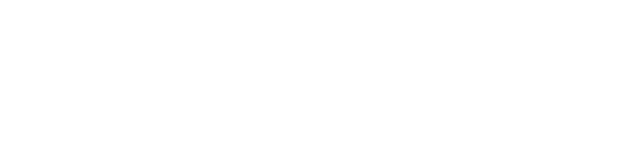
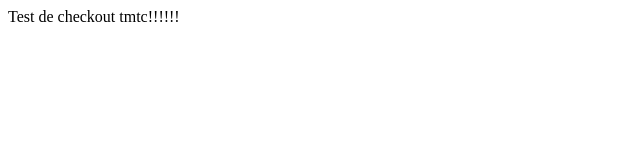
Before and after one commit to mel0ness/Project-3, a plain HTML site: page index.html in a window 1280 px wide. Shown: the whole page, without its empty margins (0-640 px from the left). Drawn offline with Linux system fonts and the light colour scheme.

Commit message:
On test ou pas en vrai?

```diff
--- a/index.html
+++ b/index.html
@@ -11,7 +11,7 @@
 </head>
 
 <body>
-
+    Test de checkout tmtc!!!!!!
     <script src="./index.js"></script>
 </body>
 
```
